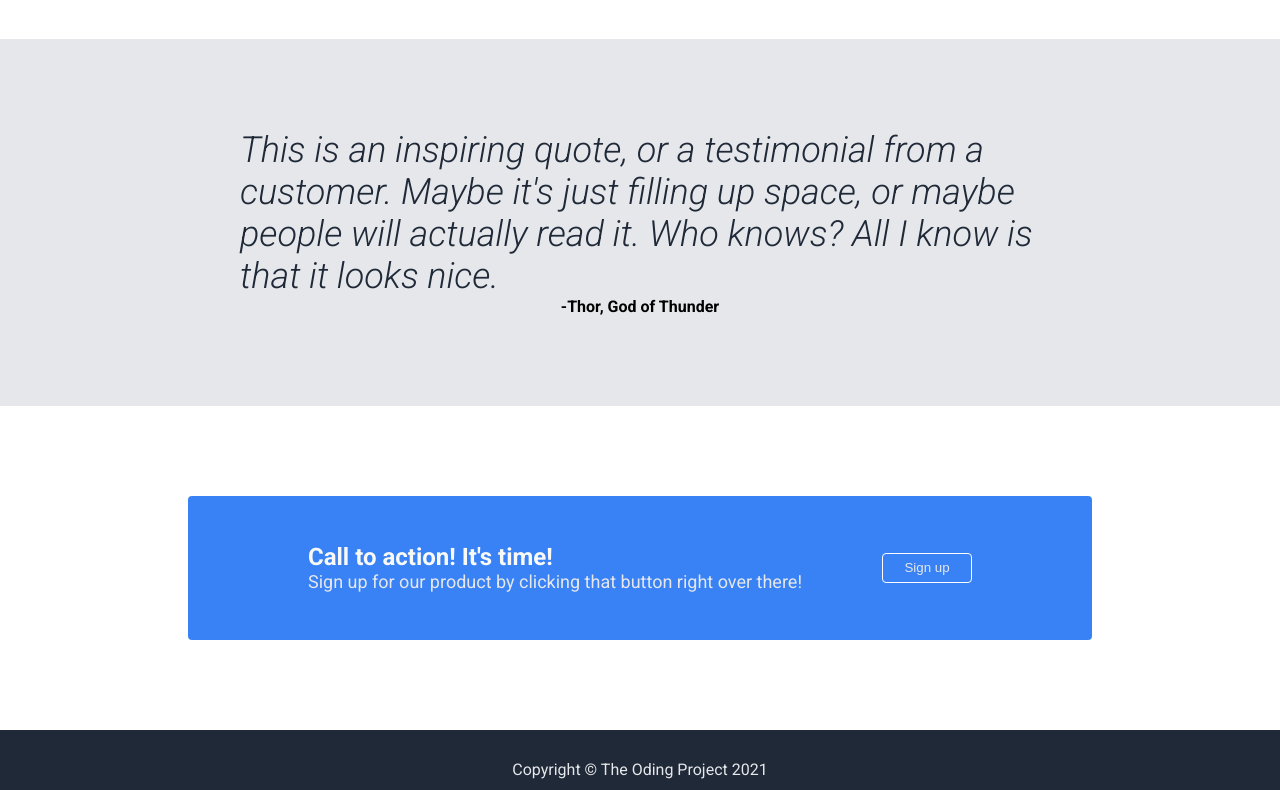
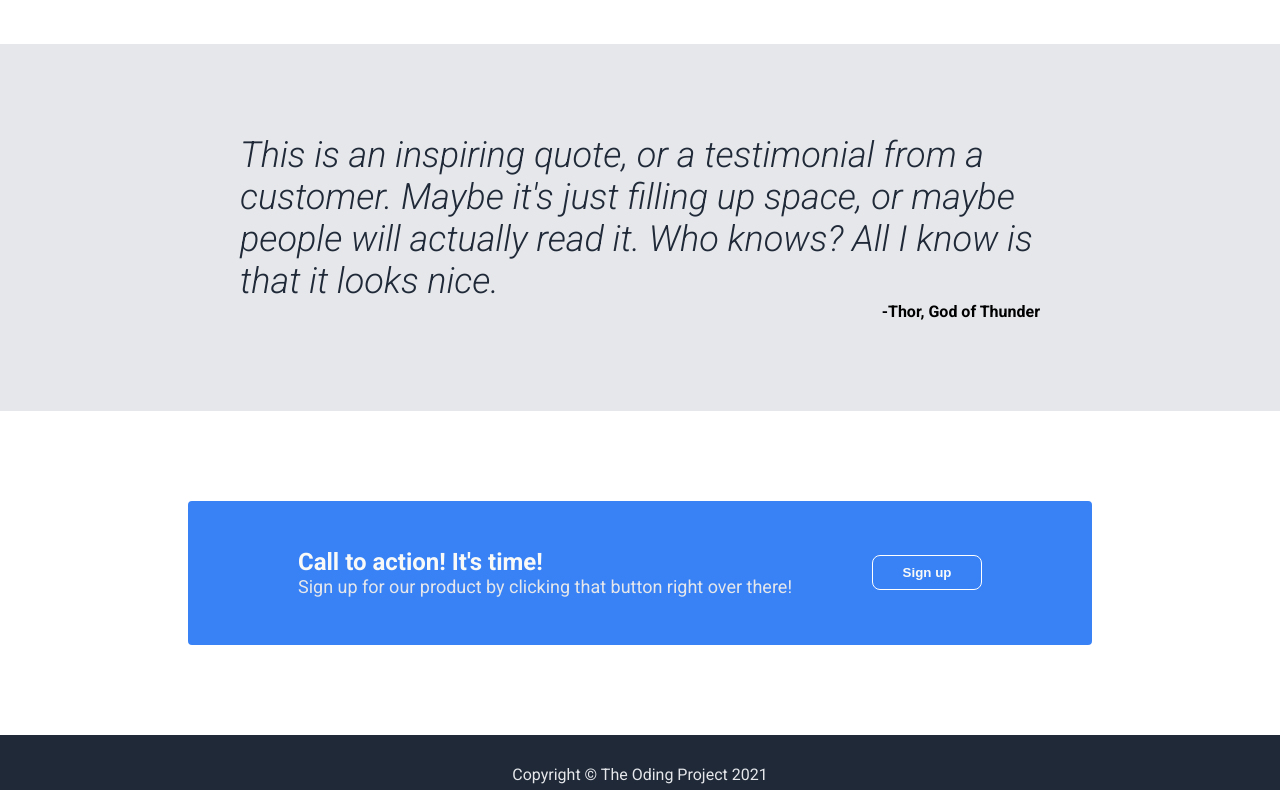
Before and after one commit to elangdor/odin-landing-page, a plain HTML site: page index.html in a window 1280 px wide. Shown: the part 777-1567 px from the top of the page. Drawn offline with Linux system fonts and the light colour scheme.

Commit message:
Minor fixes for buttons, quote author
Aligned the author name correctly, to flex-end
Styled button border-radius, font color & weight

```diff
--- a/style.css
+++ b/style.css
@@ -73,11 +73,13 @@ ul {
 }
 
 button {
-    color: #E5E7EB;
+    color: #F9FAF8;
+    font-weight: 700;
     background-color: #3882F6;
-    border-radius: 4px;
-    height: 30px;
-    width: 90px;
+    border: 2px solid #3882f6;
+    border-radius: 8px;
+    height: 35px;
+    width: 110px;
 }
 
 .header-links {
@@ -151,6 +153,7 @@ h3 {
 
 .quote-author {
     font-weight: 700;
+    align-self: flex-end;
 }
 
 
```
